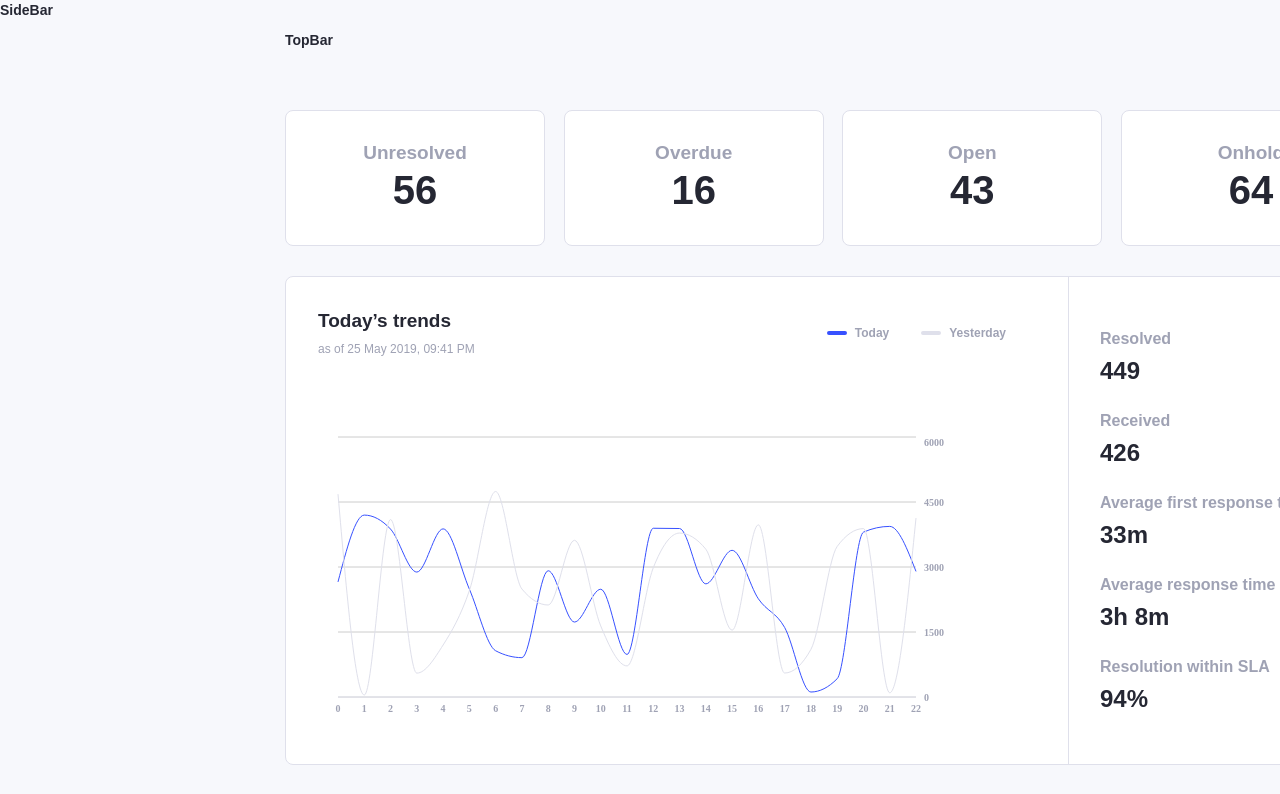
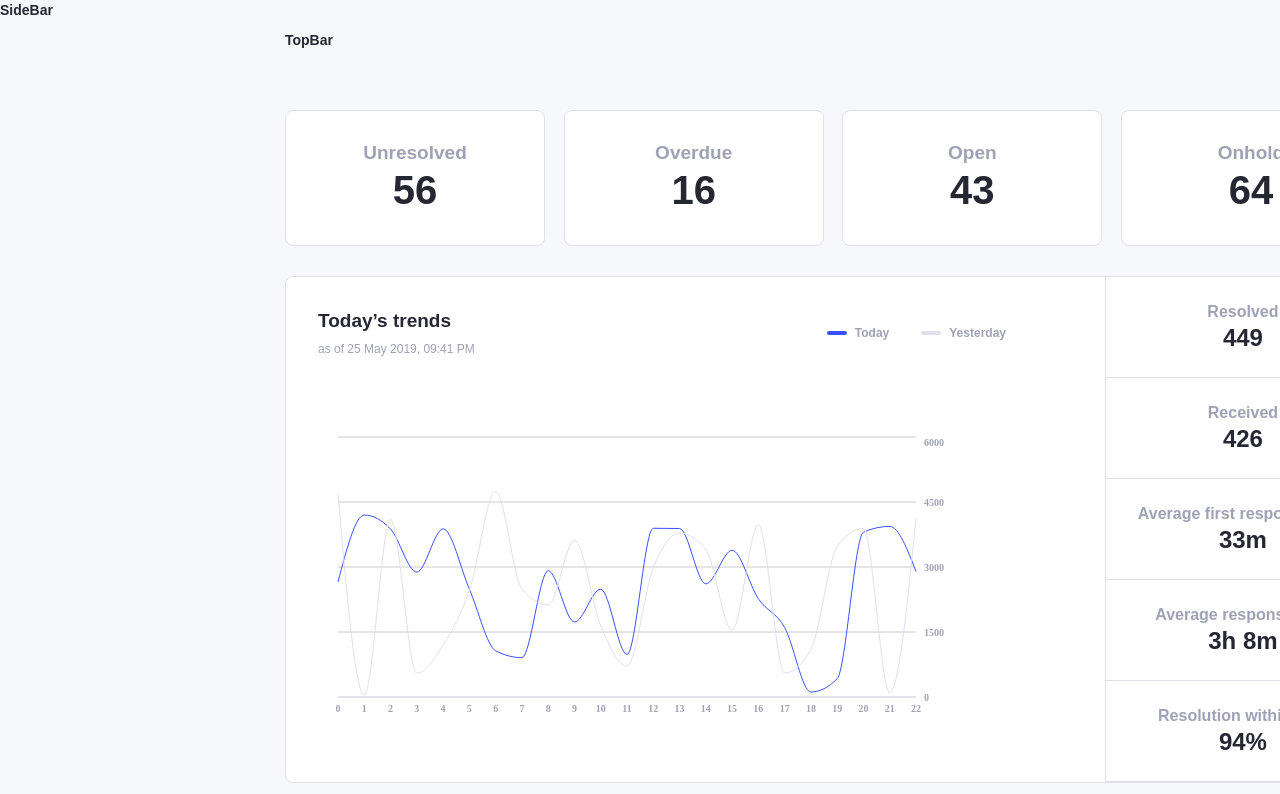
Before and after one commit to KseniaPopova02/dashboard-kit, a React (Create React App) app: page /dashboard/Overview in a window 1280 px wide. Shown: the top 794 px of the page. Built offline with nearby package versions, Linux system fonts and the light colour scheme.

Commit message:
add: styles for info block

```diff
--- a/src/modules/OverviewChartBlock/Info/Info.jsx
+++ b/src/modules/OverviewChartBlock/Info/Info.jsx
@@ -5,6 +5,7 @@ import {
   StyledText,
   StyledNumbers,
   StyledDataWrapper,
+  StyledWrapperWrapper,
 } from "./style";
 
 const formatData = (dataChart) => {
@@ -41,10 +42,12 @@ export const Info = () => {
   return (
     <StyledWrapper>
       {formatData(dataChart).map(([key, value]) => (
-        <StyledDataWrapper key={key}>
-          <StyledText>{key}</StyledText>
-          <StyledNumbers>{value}</StyledNumbers>
-        </StyledDataWrapper>
+        <StyledWrapperWrapper key={key}>
+          <StyledDataWrapper>
+            <StyledText>{key}</StyledText>
+            <StyledNumbers>{value}</StyledNumbers>
+          </StyledDataWrapper>
+        </StyledWrapperWrapper>
       ))}
     </StyledWrapper>
   );
--- a/src/modules/OverviewChartBlock/Info/style.js
+++ b/src/modules/OverviewChartBlock/Info/style.js
@@ -1,18 +1,14 @@
 import styled from "styled-components";
 
 export const StyledWrapper = styled.div`
-  position: relative;
+  border-left: 1px solid #dfe0eb;
+`;
+
+export const StyledWrapperWrapper = styled.div`
   display: flex;
-  flex-direction: column;
-  gap: 24px;
   justify-content: center;
-  &::before {
-    position: absolute;
-    content: "";
-    width: 1px;
-    height: 100%;
-    background-color: #dfe0eb;
-  }
+  padding: 24px 0;
+  border-bottom: 1px solid #dfe0eb;
 `;
 
 export const StyledNumbers = styled.div`
@@ -22,6 +18,7 @@ export const StyledNumbers = styled.div`
 `;
 
 export const StyledText = styled.div`
+  padding: 0 32px;
   font-weight: 600;
   font-size: 16px;
   line-height: 22px;
@@ -31,7 +28,5 @@ export const StyledText = styled.div`
 export const StyledDataWrapper = styled.div`
   display: flex;
   flex-direction: column;
-  justify-content: center;
-  gap: 6px;
-  padding: 0 32px;
+  align-items: center;
 `;
--- a/src/modules/OverviewChartBlock/style.js
+++ b/src/modules/OverviewChartBlock/style.js
@@ -6,7 +6,7 @@ export const StyledWrapper = styled.div`
   background: #ffffff;
   margin-bottom: 30px;
   display: flex;
-  gap: 62px;
+  justify-content: space-between;
 `;
 
 export const StyledChartWrapper = styled.div`
```
